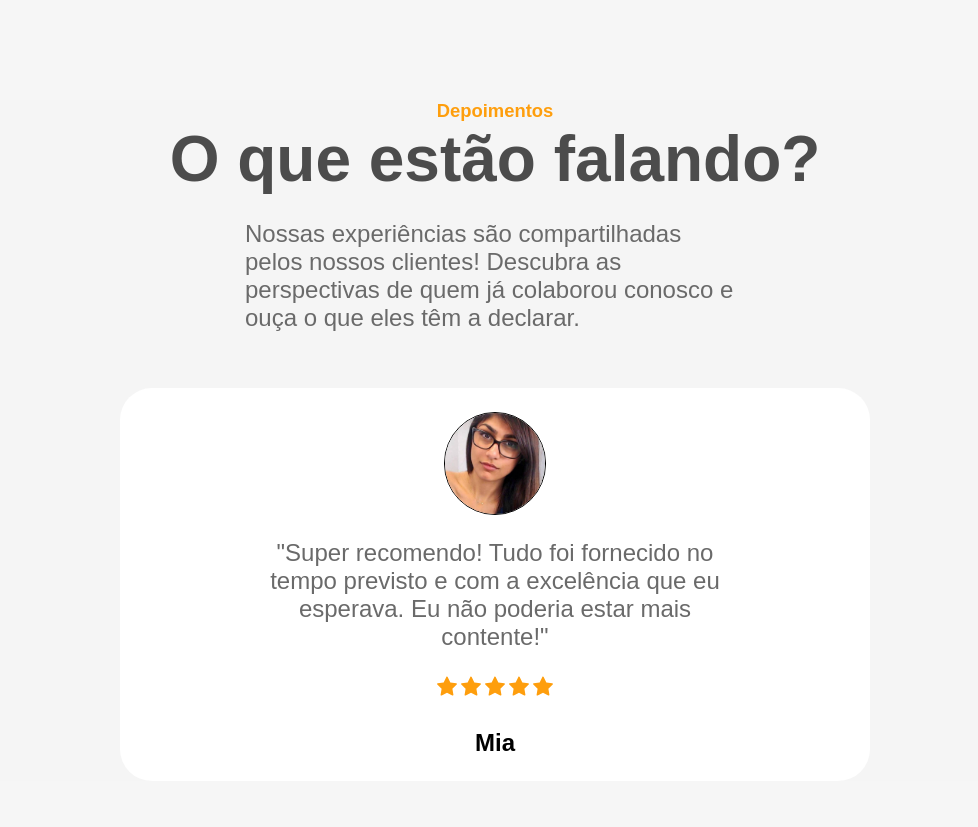
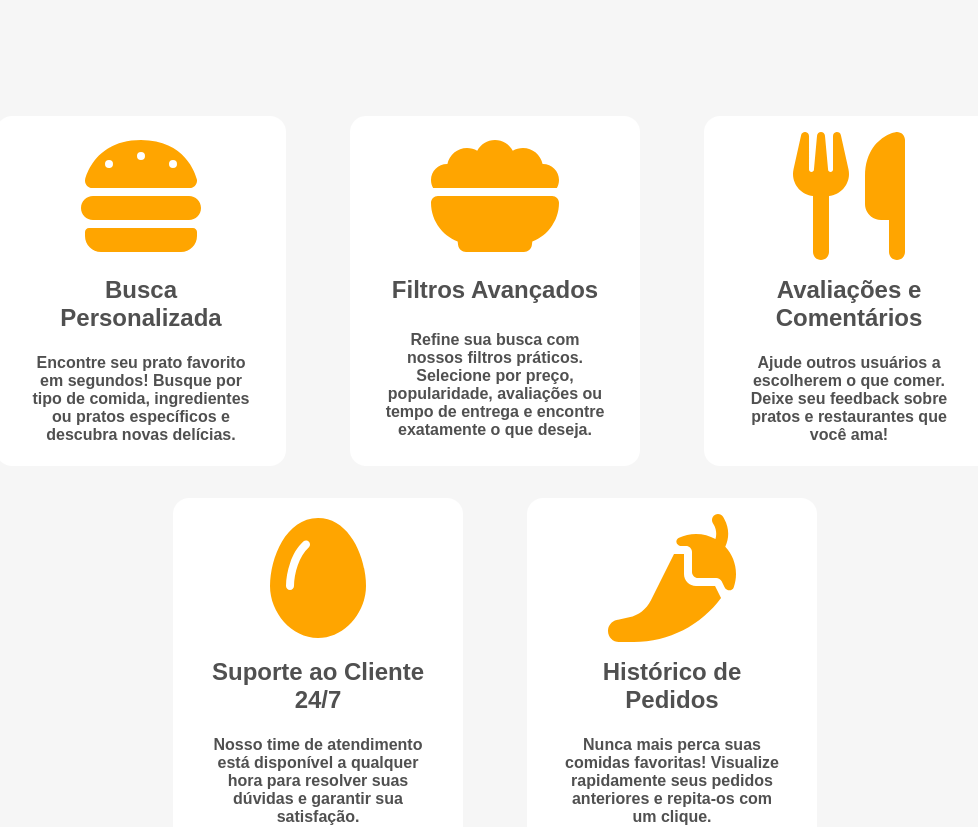
Before and after one commit to nicolascacreis/Cp-05-web, a React (Vite) app: page / in a window 1280 px wide. Shown: the part 2060-2887 px from the top of the page, without its empty margins (145-1123 px from the left). Built offline with nearby package versions, Linux system fonts and the light colour scheme.

Commit message:
finalizacao funcionalidades

```diff
--- a/package.json
+++ b/package.json
@@ -12,6 +12,10 @@
   "dependencies": {
     "@emotion/react": "^11.13.3",
     "@emotion/styled": "^11.13.0",
+    "@fortawesome/fontawesome-svg-core": "^6.6.0",
+    "@fortawesome/free-regular-svg-icons": "^6.6.0",
+    "@fortawesome/free-solid-svg-icons": "^6.6.0",
+    "@fortawesome/react-fontawesome": "^0.2.2",
     "@mui/icons-material": "^6.1.3",
     "@mui/material": "^6.1.3",
     "@types/styled-components": "^5.1.34",
--- a/src/App.jsx
+++ b/src/App.jsx
@@ -3,6 +3,7 @@
 import Slider from "./components/hero-section/HeroSection";
 import Apresentacao from './components/apresentacao/apresentacao'
 import Contact from "./components/contato/Contact";
+import Funcionalidades from "./components/funcionalidades/Funcionalidades";
 
 function App() {
   return (
@@ -10,6 +11,7 @@
       <Menu />
       <Slider />
       <Apresentacao />
+      <Funcionalidades/>
       <SecDepoimentos />
       <Contact />
     </>
--- /dev/null
+++ b/src/components/funcionalidades/Funcionalidades.jsx
@@ -0,0 +1,106 @@
+import React from "react";
+import styled, { createGlobalStyle } from "styled-components";
+import { FontAwesomeIcon } from "@fortawesome/react-fontawesome";
+import { faBurger, faBowlFood, faUtensils, faEgg, faPepperHot } from "@fortawesome/free-solid-svg-icons";
+
+const GlobalStyle = createGlobalStyle`
+  * {
+    margin: 0;
+    padding: 0;
+    box-sizing: border-box;
+    font-family: sans-serif !important;
+  }
+`;
+
+const WorkSectionWrapper = styled.div`
+  margin-top: 15rem;
+`;
+
+const WorkSectionBottom = styled.div`
+  margin-top: 5rem;
+  display: flex;
+  justify-content: center;
+  align-items: center;
+  flex-wrap: wrap;
+`;
+
+const WorkSectionInfo = styled.div`
+  width: 290px;
+  min-height: 350px;
+  background-color: white;
+  padding: 1rem 2rem;
+  display: flex;
+  flex-direction: column;
+  justify-content: center;
+  align-items: center;
+  text-align: center;
+  border-radius: 1rem;
+  color: #505050;
+  margin: 1rem 2rem;
+  transition: box-shadow 0.3s ease;
+
+  &:hover {
+    box-shadow: 0 0px 16px #fe9e0d;
+  }
+
+  h2 {
+    margin: 1rem 0;
+    font-size: 1.5rem;
+  }
+
+  p {
+    flex: 1;
+    display: flex;
+    align-items: center;
+    font-weight: 600;
+    font-size: 1rem;
+  }
+`;
+
+// Componente
+const Work = () => {
+  const workInfoData = [
+    {
+      image: <FontAwesomeIcon icon={faBurger} size="8x" color="orange" />,
+      title: "Busca Personalizada",
+      text: "Encontre seu prato favorito em segundos! Busque por tipo de comida, ingredientes ou pratos específicos e descubra novas delícias.",
+    },
+    {
+      image: <FontAwesomeIcon icon={faBowlFood} size="8x" color="orange" />,
+      title: "Filtros Avançados",
+      text: "Refine sua busca com nossos filtros práticos. Selecione por preço, popularidade, avaliações ou tempo de entrega e encontre exatamente o que deseja.",
+    },
+    {
+      image: <FontAwesomeIcon icon={faUtensils} size="8x" color="orange" />,
+      title: "Avaliações e Comentários",
+      text: "Ajude outros usuários a escolherem o que comer. Deixe seu feedback sobre pratos e restaurantes que você ama!",
+    },
+    {
+      image: <FontAwesomeIcon icon={faEgg} size="8x" color="orange" />,
+      title: "Suporte ao Cliente 24/7",
+      text: "Nosso time de atendimento está disponível a qualquer hora para resolver suas dúvidas e garantir sua satisfação.",
+    },
+    {
+      image: <FontAwesomeIcon icon={faPepperHot} size="8x" color="orange" />,
+      title: "Histórico de Pedidos",
+      text: "Nunca mais perca suas comidas favoritas! Visualize rapidamente seus pedidos anteriores e repita-os com um clique.",
+    },
+  ];
+
+  return (
+    <WorkSectionWrapper>
+      <GlobalStyle />
+      <WorkSectionBottom>
+        {workInfoData.map((data) => (
+          <WorkSectionInfo key={data.title}>
+            <div className="info-boxes-img-container">{data.image}</div>
+            <h2>{data.title}</h2>
+            <p>{data.text}</p>
+          </WorkSectionInfo>
+        ))}
+      </WorkSectionBottom>
+    </WorkSectionWrapper>
+  );
+};
+
+export default Work;
```
Also changed, not shown: src/components/funcionalidades/funcionalidades.css (added, +18 -0 lines), 1 other file (tests, documents, lock files or other folders).
